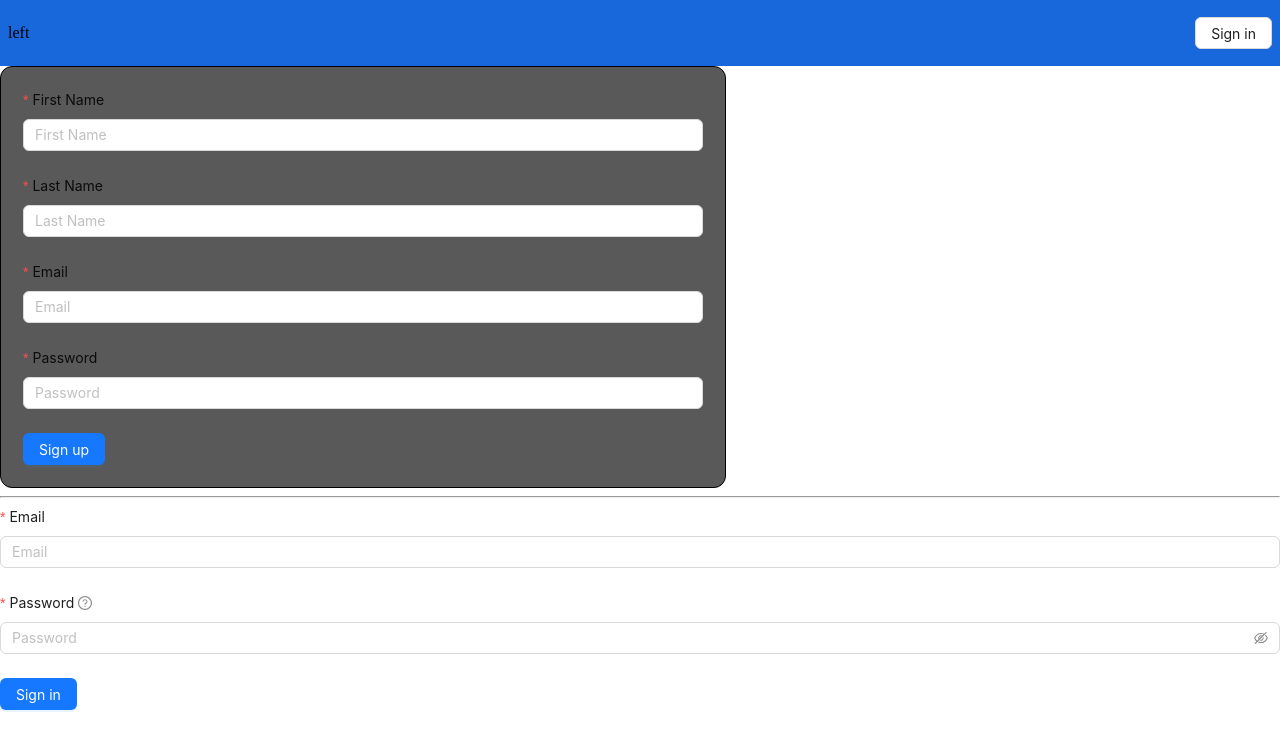
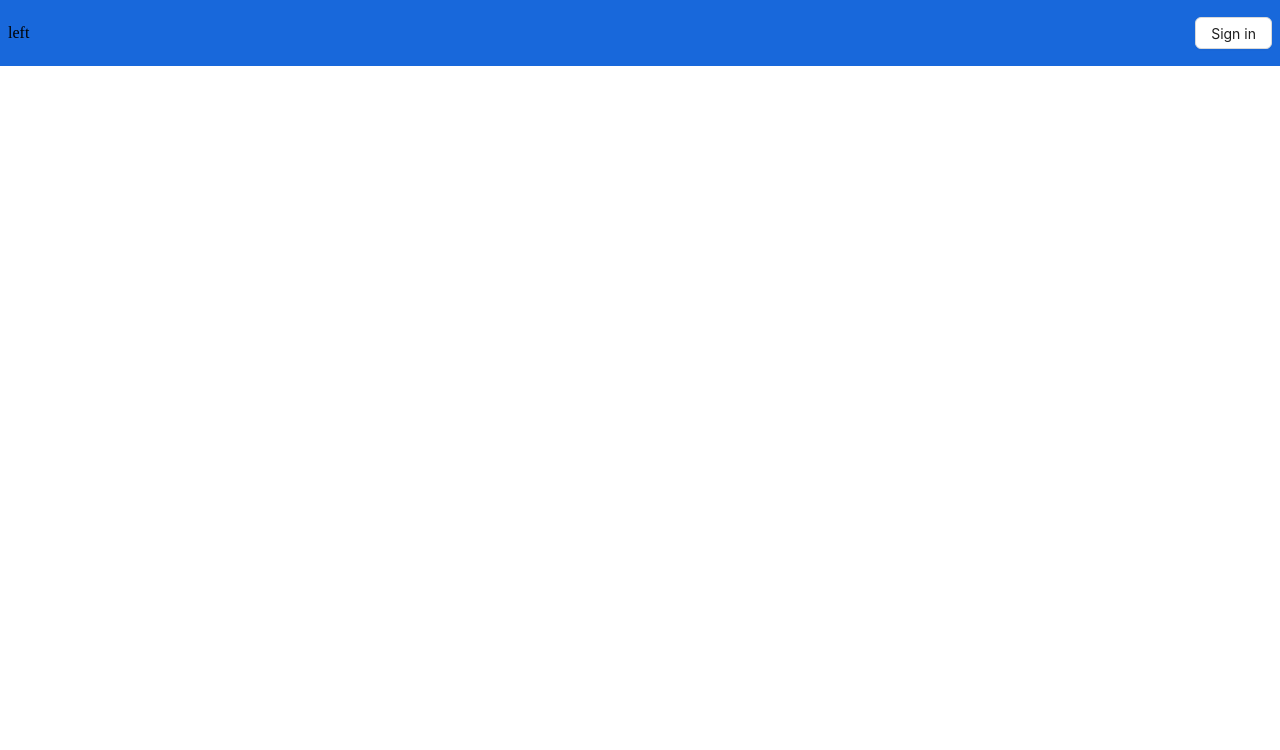
Before and after one commit to arman-g027/Jira, a React (Create React App) app: page / in a window 1280 px wide. Shown: the top 750 px of the page. Built offline with nearby package versions, Linux system fonts and the light colour scheme.

Commit message:
modified login and registr path

```diff
--- a/package.json
+++ b/package.json
@@ -10,6 +10,7 @@
     "firebase": "^10.14.0",
     "react": "^18.3.1",
     "react-dom": "^18.3.1",
+    "react-router-dom": "^6.26.2",
     "react-scripts": "5.0.1",
     "web-vitals": "^2.1.4"
   },
--- a/src/App.js
+++ b/src/App.js
@@ -1,17 +1,28 @@
 import Header from "./components/global/Header";
 import Register from "./pages/register";
 import Login from "./pages/login";
+import MainLayout from "./components/layouts/Main";
+import { ROUTE_CONSTANTS } from "./core/utils/constants";
+import { RouterProvider, createBrowserRouter, createRoutesFromElements, Route } from 'react-router-dom';
+
 import './styles/global.css';
 
 
 const App = () => {
   return (
-    <div id="div_container">
-      <Header />
-      <Register />
-      <hr />
-        <Login />
-    </div>
+    <RouterProvider
+      router={
+        createBrowserRouter(
+          createRoutesFromElements(
+            <Route path="/" element={<MainLayout />}>
+              <Route path={ROUTE_CONSTANTS.LOGIN} element={<Login />} />
+              <Route path={ROUTE_CONSTANTS.REGISTER} element={<Register />} />
+            </Route>
+          )
+        )
+      }
+
+    />
   )
 };
 
--- /dev/null
+++ b/src/components/layouts/Main/index.js
@@ -0,0 +1,15 @@
+import Header from "../../global/Header";
+import { Outlet } from 'react-router-dom';
+
+const MainLayout = () => {
+    return (
+        <div className="main_layout_container">
+            <Header />
+            <main>
+            <Outlet />
+            </main>
+        </div>
+    )
+}
+
+export default MainLayout;
--- a/src/core/utils/constants.js
+++ b/src/core/utils/constants.js
@@ -1 +1,7 @@
 export const regexpValidation = /^(?=.*[0-9])(?=.*[!@#$%^&*])[a-zA-Z0-9!@#$%^&*]{6,16}$/;
+
+
+export const ROUTE_CONSTANTS = {
+    LOGIN: '/login',
+    REGISTER: '/register'
+}
--- a/src/pages/login/index.js
+++ b/src/pages/login/index.js
@@ -3,7 +3,9 @@ import { Form, Input, Button } from 'antd';
 
 import { signInWithEmailAndPassword } from 'firebase/auth';
 import { auth } from '../../services/firebase';
-import { regexpValidation } from '../../core/utils/constants';
+
+import { regexpValidation, ROUTE_CONSTANTS } from '../../core/utils/constants';
+import { Link } from 'react-router-dom';
 
 const Login = () => {
     const [loading, setLoading] = useState(false);
@@ -61,6 +63,7 @@ const Login = () => {
                 <Button type="primary" htmlType="submit" loading={loading}>
                     Sign in
                 </Button>
+                <Link to={ROUTE_CONSTANTS.REGISTER}>Sign up</Link>
             </Form>
         </div>
     )
--- a/src/pages/register/index.js
+++ b/src/pages/register/index.js
@@ -3,21 +3,24 @@ import { createUserWithEmailAndPassword } from "firebase/auth";
 
 import { Form, Button, Input, notification } from 'antd'
 import { auth } from '../../services/firebase';
-import { regexpValidation } from "../../core/utils/constants";
+
+import { ROUTE_CONSTANTS } from "../../core/utils/constants";
+import { Link, useNavigate } from 'react-router-dom';
 
 import './index.css';
 
 
 const Register = () => {
     const [loading, setLoading] = useState(false);
-
     const [form] = Form.useForm();
+    const navigate = useNavigate();
 
     const handleRegister = async values => {
         setLoading(true);
         const { email, password } = values;
         try {
-            await createUserWithEmailAndPassword(auth, email, password)
+            await createUserWithEmailAndPassword(auth, email, password);
+            navigate(ROUTE_CONSTANTS.LOGIN);
         } catch (e) {
             console.log(e);
         } finally {
@@ -74,19 +77,18 @@ const Register = () => {
                         {
                             required: true,
                             message: "Please input you'r password!"
-                        },
-                        {
-                            pattern: regexpValidation,
-                            message: 'Wrong password'
                         }
                     ]}
                 >
-                    <Input type="password" placeholder="Password" />
+                    <Input.Password placeholder="Password" />
                 </Form.Item>
 
                 <Button type="primary" htmlType="submit" loading={loading}>
                     Sign up
                 </Button>
+
+                <Link to={ROUTE_CONSTANTS.LOGIN}>Sign in</Link>
+
 
             </Form>
         </div>
```
Also changed, not shown: src/components/layouts/Cabinet/index.js (added), 1 other file (tests, documents, lock files or other folders).
